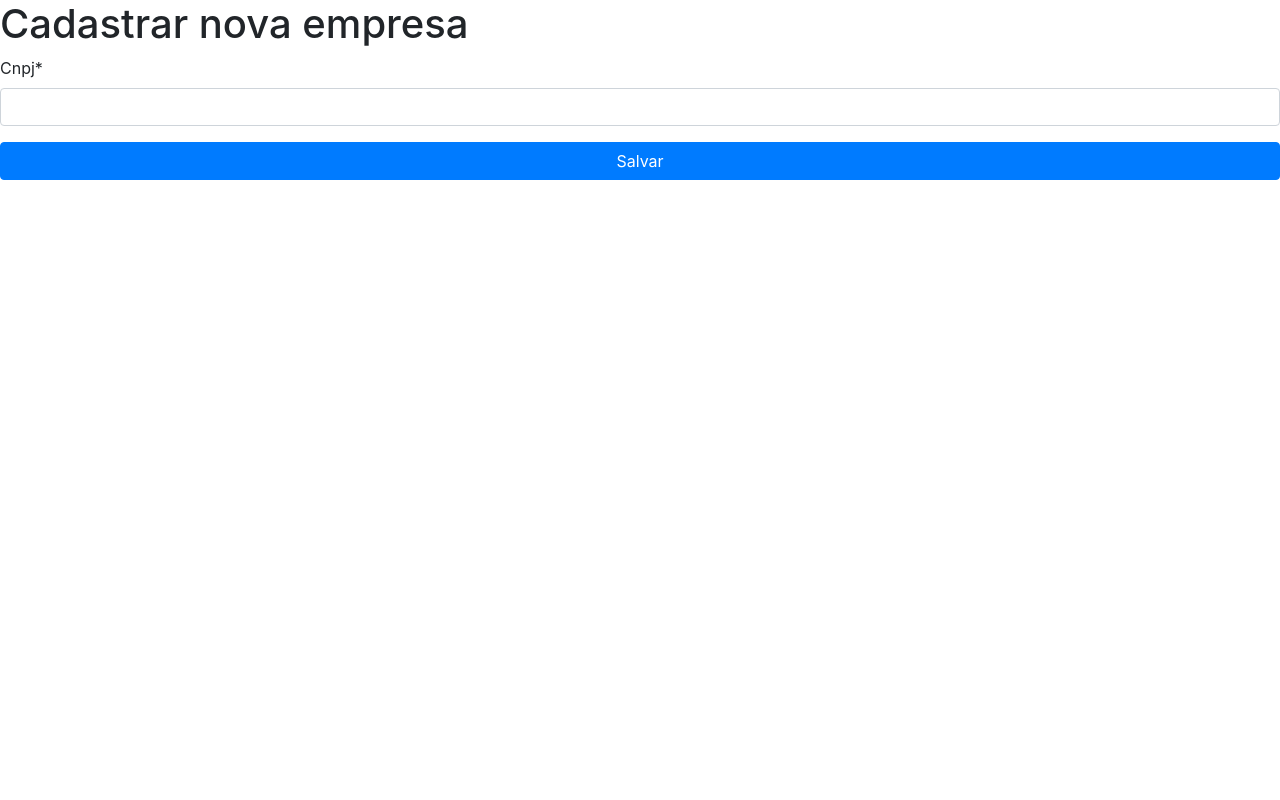
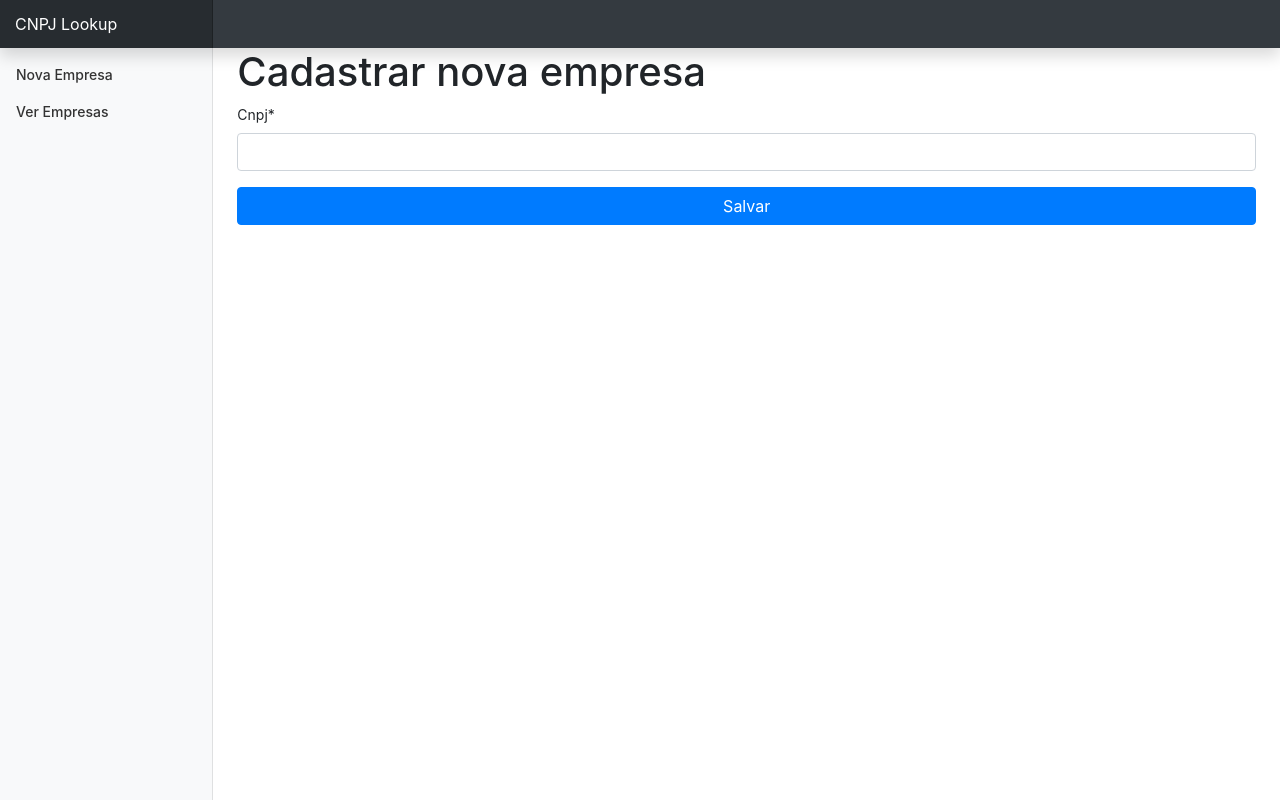
Before and after one commit to Jefferson472/cnpj-lookup, a Django app: page /empresa/ in a window 1280 px wide. Run offline with Django 4.2, Linux system fonts and the light colour scheme; some libraries are stand-ins or nearby versions.

Commit message:
feat: add layout, navbar/menu

```diff
--- /dev/null
+++ b/src/static/css/style.css
@@ -0,0 +1,104 @@
+body {
+  font-size: .875rem;
+}
+
+.feather {
+  width: 16px;
+  height: 16px;
+  vertical-align: text-bottom;
+}
+
+/*
+     * Sidebar
+     */
+
+.sidebar {
+  position: fixed;
+  top: 0;
+  bottom: 0;
+  left: 0;
+  z-index: 100;
+  /* Coloca atrás do navbar */
+  padding: 48px 0 0;
+  /* Altura do navbar */
+  box-shadow: inset -1px 0 0 rgba(0, 0, 0, .1);
+}
+
+.sidebar-sticky {
+  position: relative;
+  top: 0;
+  height: calc(100vh - 48px);
+  padding-top: .5rem;
+  overflow-x: hidden;
+  overflow-y: auto;
+  /* Conteúdo com rolagem, se a viewport é menor que o conteúdo. */
+}
+
+@supports ((position: -webkit-sticky) or (position: sticky)) {
+  .sidebar-sticky {
+    position: -webkit-sticky;
+    position: sticky;
+  }
+}
+
+.sidebar .nav-link {
+  font-weight: 500;
+  color: #333;
+}
+
+.sidebar .nav-link .feather {
+  margin-right: 4px;
+  color: #999;
+}
+
+.sidebar .nav-link.active {
+  color: #007bff;
+}
+
+.sidebar .nav-link:hover .feather,
+.sidebar .nav-link.active .feather {
+  color: inherit;
+}
+
+.sidebar-heading {
+  font-size: .75rem;
+  text-transform: uppercase;
+}
+
+/*
+     * Conteúdo
+     */
+
+[role="main"] {
+  padding-top: 48px;
+  /* Espaço para o navbar fixo. */
+}
+
+/*
+     * Navbar
+     */
+
+.navbar-brand {
+  padding-top: .75rem;
+  padding-bottom: .75rem;
+  font-size: 1rem;
+  background-color: rgba(0, 0, 0, .25);
+  box-shadow: inset -1px 0 0 rgba(0, 0, 0, .25);
+}
+
+.navbar .form-control {
+  padding: .75rem 1rem;
+  border-width: 0;
+  border-radius: 0;
+}
+
+.form-control-dark {
+  color: #fff;
+  background-color: rgba(255, 255, 255, .1);
+  border-color: rgba(255, 255, 255, .1);
+}
+
+.form-control-dark:focus {
+  border-color: transparent;
+  box-shadow: 0 0 0 3px rgba(255, 255, 255, .25);
+}
--- /dev/null
+++ b/src/templates/_partials/_menu.html
@@ -0,0 +1,18 @@
+<nav class="col-md-2 d-none d-md-block bg-light sidebar">
+  <div class="sidebar-sticky">
+    <ul class="nav flex-column">
+      <li class="nav-item">
+        <a class="nav-link" href="{% url 'cnpj-lookup:empresa-create' %}">
+          <span data-feather="file"></span>
+          Nova Empresa
+        </a>
+      </li>
+      <li class="nav-item">
+        <a class="nav-link" href="{% url 'cnpj-lookup:empresa-list' %}">
+          <span data-feather="users"></span>
+          Ver Empresas
+        </a>
+      </li>
+    </ul>
+  </div>
+</nav>
--- /dev/null
+++ b/src/templates/_partials/_navbar.html
@@ -0,0 +1,3 @@
+<nav class="navbar navbar-dark fixed-top bg-dark flex-md-nowrap shadow p-0">
+  <a class="navbar-brand col-sm-3 col-md-2 mr-0" href="{% url 'cnpj-lookup:home' %}">CNPJ Lookup</a>
+</nav>
--- a/src/templates/base.html
+++ b/src/templates/base.html
@@ -26,7 +26,15 @@
   </head>
 
   <body>
-    {% block content %}{% endblock %}
+    {% include '_partials/_navbar.html' %}
+    <div class="container-fluid">
+      <div class="row">
+        {% include '_partials/_menu.html' %}
+        <main role="main" class="col-md-10 ml-sm-auto col-lg-10 px-4">
+          {% block content %}{% endblock %}
+        </main>
+      </div>
+    </div>
 
     <!-- ##### All Javascript Files ##### -->
 
```
